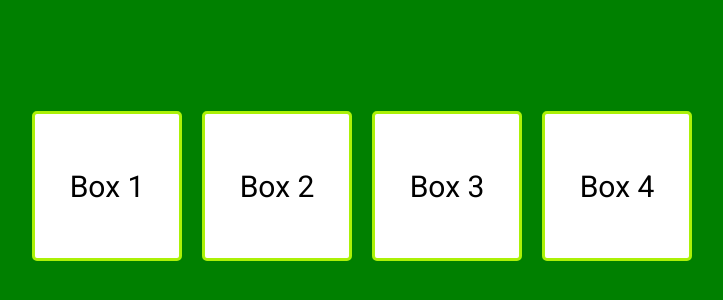
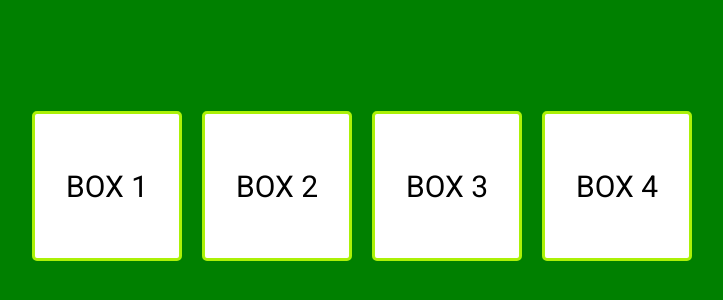
Before and after one commit to Oduwole-Sheriff/Windows-box, a plain HTML site: page index.html in a window 1280 px wide. Shown: the part 214-514 px from the top of the page, 278-1001 px from the left. Drawn offline with Linux system fonts and the light colour scheme.

Commit message:
updated the boxes

```diff
--- a/index.html
+++ b/index.html
@@ -9,10 +9,10 @@
 </head>
 <body>
 
-    <div class="empty">Box 1</div>
-    <div class="empty">Box 2</div>
-    <div class="empty">Box 3</div>
-    <div class="empty">Box 4</div>
+    <div class="empty">BOX 1</div>
+    <div class="empty">BOX 2</div>
+    <div class="empty">BOX 3</div>
+    <div class="empty">BOX 4</div>
 
     <script src="script.js"></script>
 </body>
```
